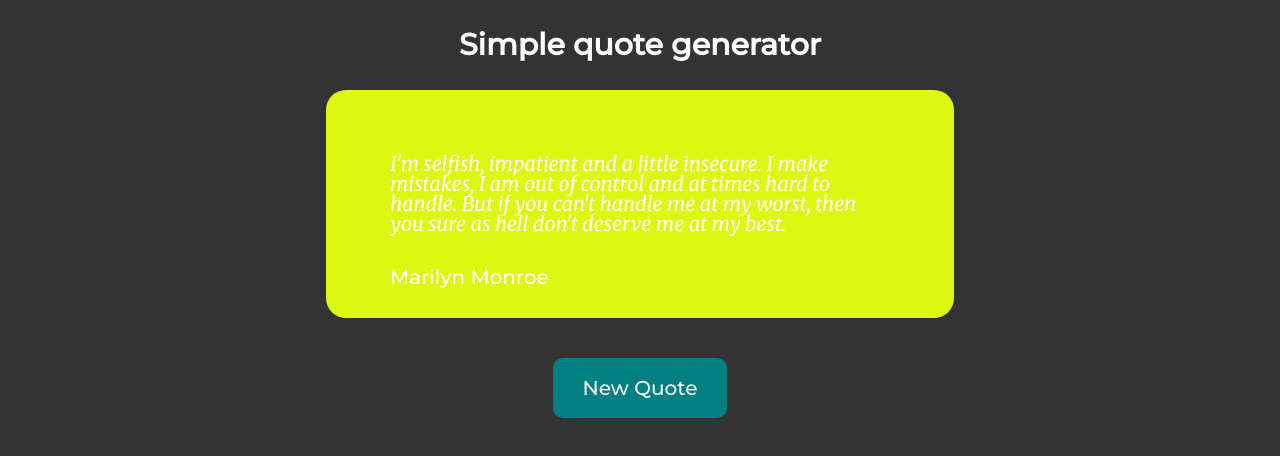
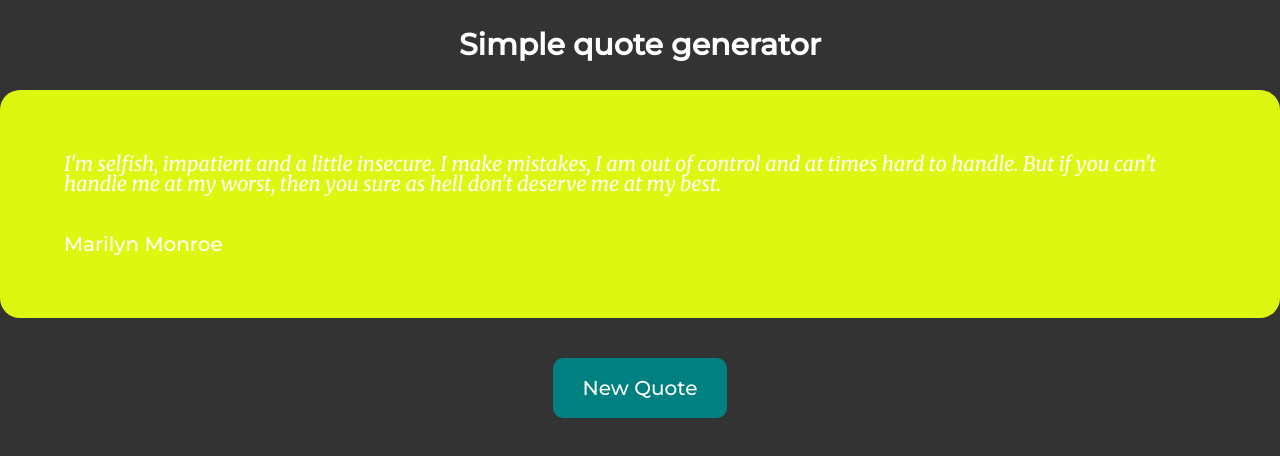
Before and after one commit to DavidFX/atomic-sites.githug.io, a plain HTML site: page quotes/index.html in a window 1280 px wide. Drawn offline with nearby package versions, Linux system fonts and the light colour scheme.

Commit message:
Update style.css

```diff
--- a/quotes/css/style.css
+++ b/quotes/css/style.css
@@ -30,7 +30,7 @@ h1 {
 .inner__quote {
     display: flex;
     flex-direction: column;
-    width: 500px;
+    min-width: 500px;
     height: 100px;
     background-color: wheat;
     padding: 5%;
```
